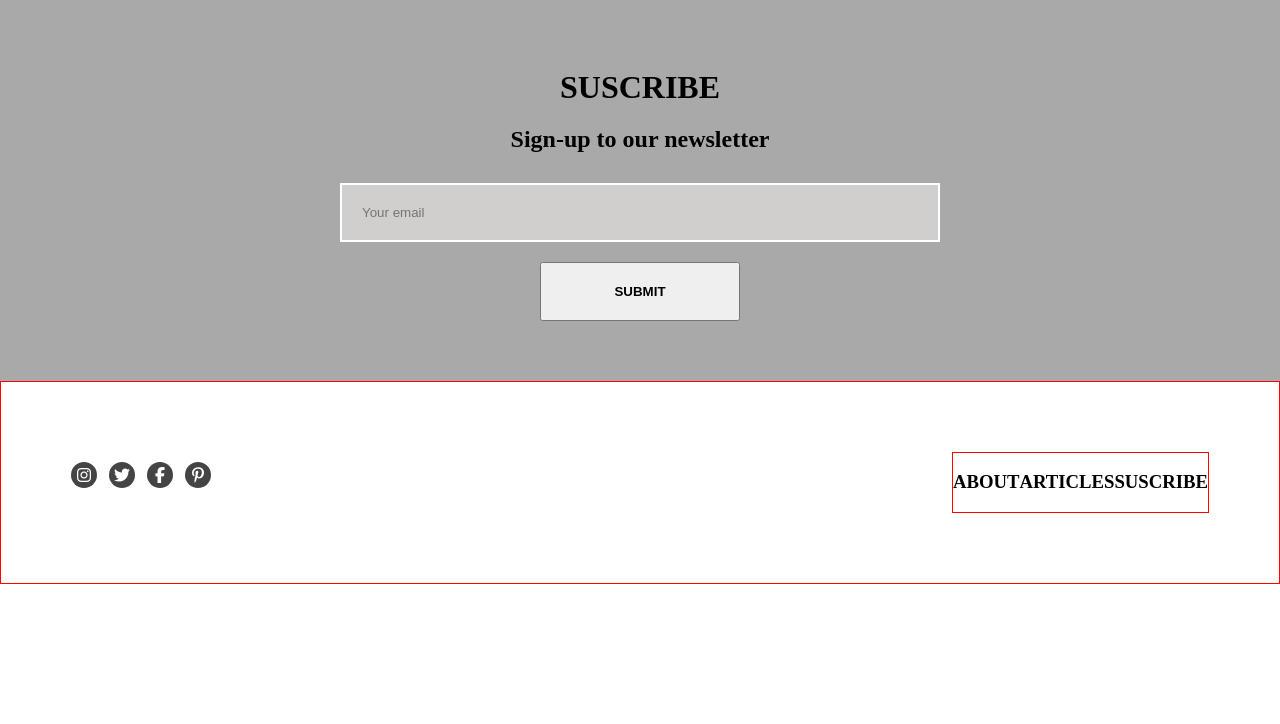
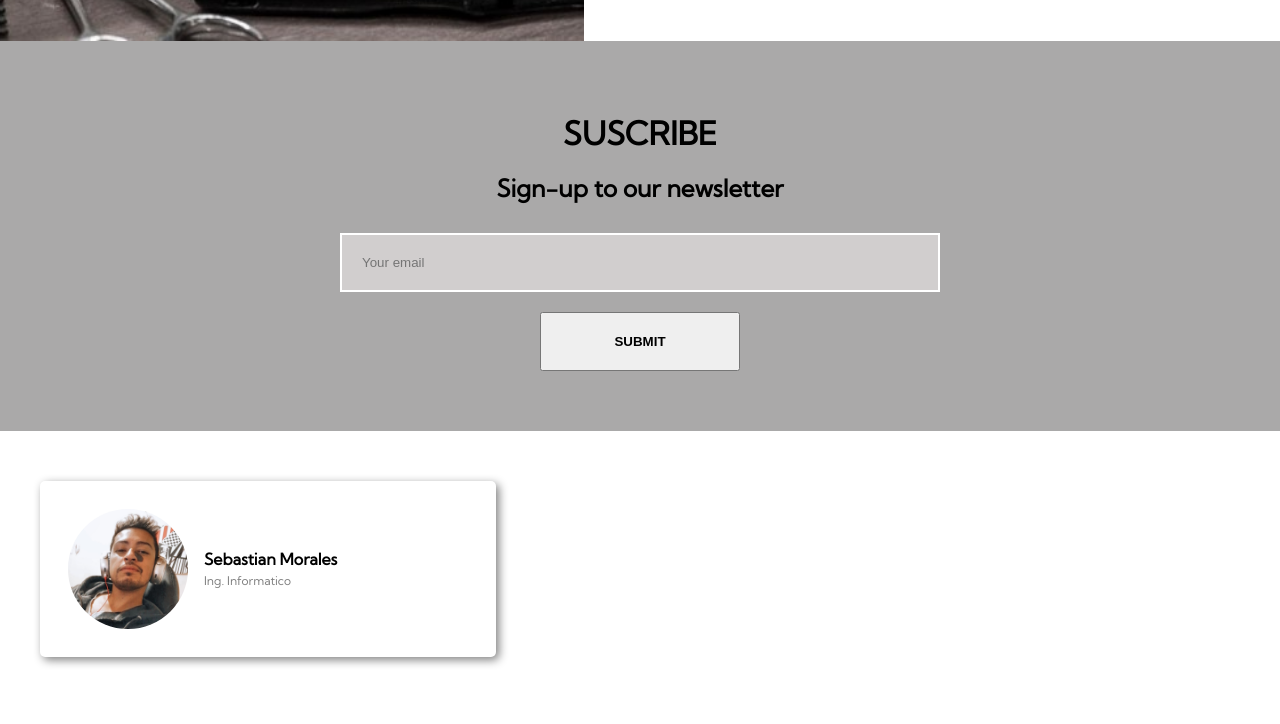
Before and after one commit to sebastianMorales01/prueba1_sebastian_morales, a plain HTML site: page index.html in a window 1280 px wide. Shown: the part 2047-2771 px from the top of the page. Before the commit the page ends 2631 px from the top, so only its background shows below. Drawn offline with Linux system fonts and the light colour scheme.

Commit message:
version final

```diff
--- a/css/style.css
+++ b/css/style.css
@@ -1,5 +1,6 @@
 body{
     margin: 0%;
+    font-family: 'Kumbh Sans', sans-serif;
 }
 .caja1{
     background-image: url(../img/1.jpg);
@@ -17,8 +18,12 @@ body{
     align-items: center;
     justify-content: center;
     justify-items: center;
-    transform: translateY(100%);
+    transform: translateY(30%);
+    font-size: 30px;
+    color: red;
+
 }
+
 .caja1 h4{
     border: 3px solid black;
     width: 25px;
@@ -28,6 +33,7 @@ body{
     background-color: rgb(170, 169, 169);
     text-align: center;
     padding-bottom: 5px;
+    padding-top:20px ;
 }
 .caja2 h4{
     border: 4px solid black;
@@ -124,7 +130,40 @@ body{
     text-align: center;
 }
 
+
+.caja_personal{
+    margin-top: 50px;
+    padding: 28px;
+    box-shadow: 3px 3px 10px gray;
+    border-radius: 5px;
+
+}
+.contact{
+    display: flex;
+    align-items: center;
+}
+.contact img{
+    height: 120px;
+    border-radius: 60px;
+    margin-right: 16px;
+}
+.info{
+    display: flex;
+    flex-direction: column;
+}
+.info p{
+    font-weight: bold;
+}
+.cargo{
+    color: gray;
+    font-weight: 400;
+    font-size: 12px;
+}
+
+
+
 @media screen and (min-width:768px){
+
     .caja2{
         padding-top: 100px;
         padding-bottom: 150px;
@@ -157,23 +196,24 @@ body{
     }
 
     .caja_final{
-        border: 1px solid red;
         display: flex;
         flex-direction: row-reverse;
         justify-content: space-between;
         padding: 70px;
     }
     .caja_final_icons i{
-
         height: 16px;
     }
     .caja_final_txt{
         display: flex;
-        border: 1px solid red;
-
     }
     .caja_final_txt h3{
+        padding-right: 60px;
+    }
 
+    .caja_personal{
+        width: 400px;
+        margin-left: 40px;
     }
 
 
--- a/index.html
+++ b/index.html
@@ -6,7 +6,7 @@
     <title>Document</title>
     <link rel="stylesheet" href="css/style.css">
     <script src="https://kit.fontawesome.com/254082c399.js" crossorigin="anonymous"></script>
-
+    <link href="https://fonts.googleapis.com/css2?family=Kumbh+Sans&display=swap" rel="stylesheet">
 </head>
 <body>
     <div class="caja1">
@@ -15,7 +15,7 @@
         </div>
         <div class="caja1_desc">
             <h1>Barber</h1>
-            <p>description barber</p>
+            <p>Description barber</p>
             <h4></h4>
 
         </div>
@@ -30,7 +30,7 @@
                 </div>
                 <div class="caja2_p">
                     <h4></h4>
-                    <h2>10 Best ASDASDASDASD ASDASDASDASD </h2>
+                    <h2>10 Best  </h2>
                 </div>
             </div>
 
@@ -82,6 +82,17 @@
         <button>SUBMIT</button>
     </div>
 
+    <div class="caja_personal">
+        <div class="contact">
+            <img src="img/perfil.jpg" >
+            <div class="info">
+                <p>Sebastian Morales <br>
+                    <span class="cargo">Ing. Informatico</span>
+                </p>
+            </div>
+        </div>
+    </div>
+
     <div class="caja_final">
         <div class="caja_final_txt">
             <h3>ABOUT</h3>
```
Also changed, not shown: img/perfil.jpg (added).
